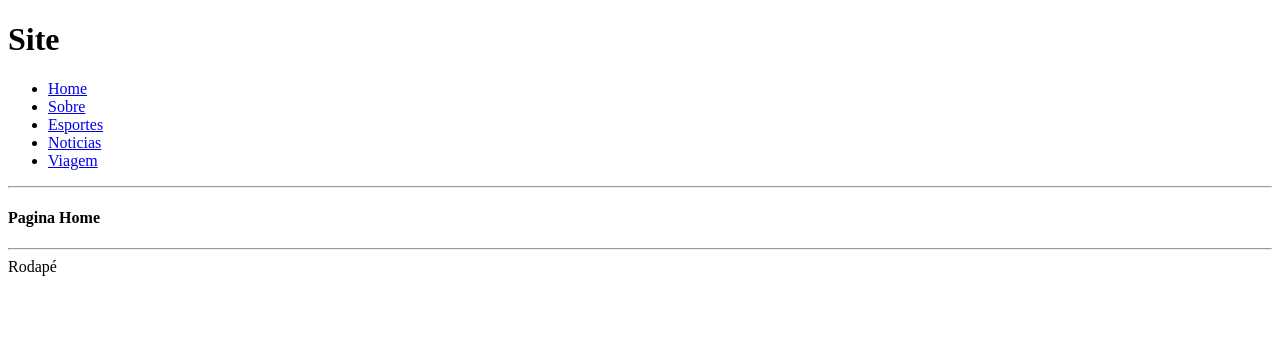
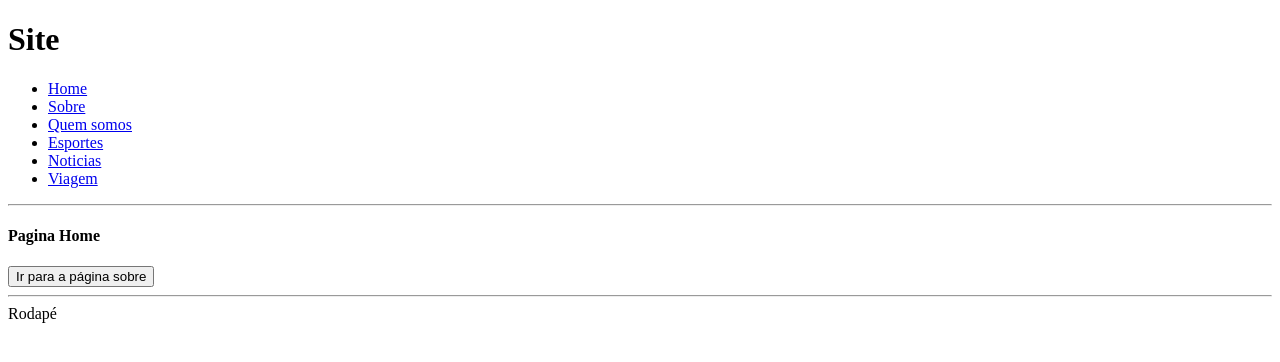
Before and after one commit to HenriqueACF/React-Js-Studies, a React (Create React App) app in the folder react1/: page / in a window 1280 px wide. Shown: the top 362 px of the page. Built offline with nearby package versions, Linux system fonts and the light colour scheme.

Commit message:
Redirect

```diff
--- a/react1/src/App.js
+++ b/react1/src/App.js
@@ -317,7 +317,7 @@ import styled from 'styled-components';
 
 
 //Router
-import {BrowserRouter,Switch, Route, Link} from 'react-router-dom';
+import {BrowserRouter,Switch, Route, Link, Redirect} from 'react-router-dom';
 import Home from './pages/Home';
 import About from './pages/Sobre';
 import Categoria from './pages/Categoria';
@@ -334,6 +334,9 @@ function App(){
                         </li>
                         <li>
                             <Link to='/sobre'>Sobre</Link>
+                        </li>
+                        <li>
+                            <Link to='/quem-somos'>Quem somos</Link>
                         </li>
                         <li>
                             <Link to='/categoria?tipo=esportes'>Esportes</Link>
@@ -356,6 +359,11 @@ function App(){
 
                 <Route path='/sobre'>
                     <About/>
+                </Route>
+
+
+                <Route path="/quem-somos">
+                    <Redirect to="/sobre"/>
                 </Route>
 
                 {/* <Route path='/categoria/:cat'>
--- a/react1/src/pages/Home.js
+++ b/react1/src/pages/Home.js
@@ -1,9 +1,18 @@
 import React from 'react';
+import {useHistory} from 'react-router-dom';
 
 function Home(){
+
+    let history = useHistory();
+
+    const handleButton = ()=>{
+        history.replace('/sobre');
+    };
+
     return(
         <div>
             <h4>Pagina Home</h4>
+            <button onClick={handleButton}>Ir para a página sobre</button>
         </div>
     )
 }
```
